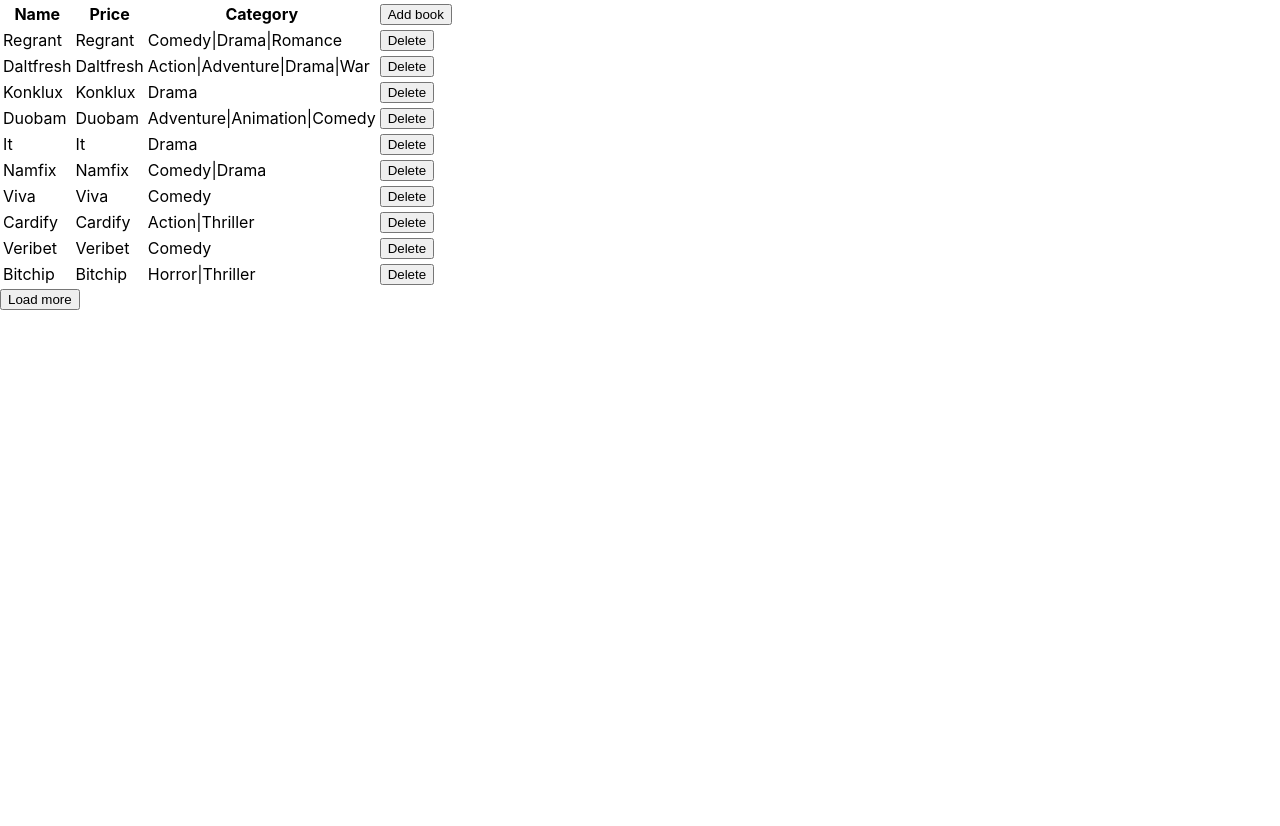
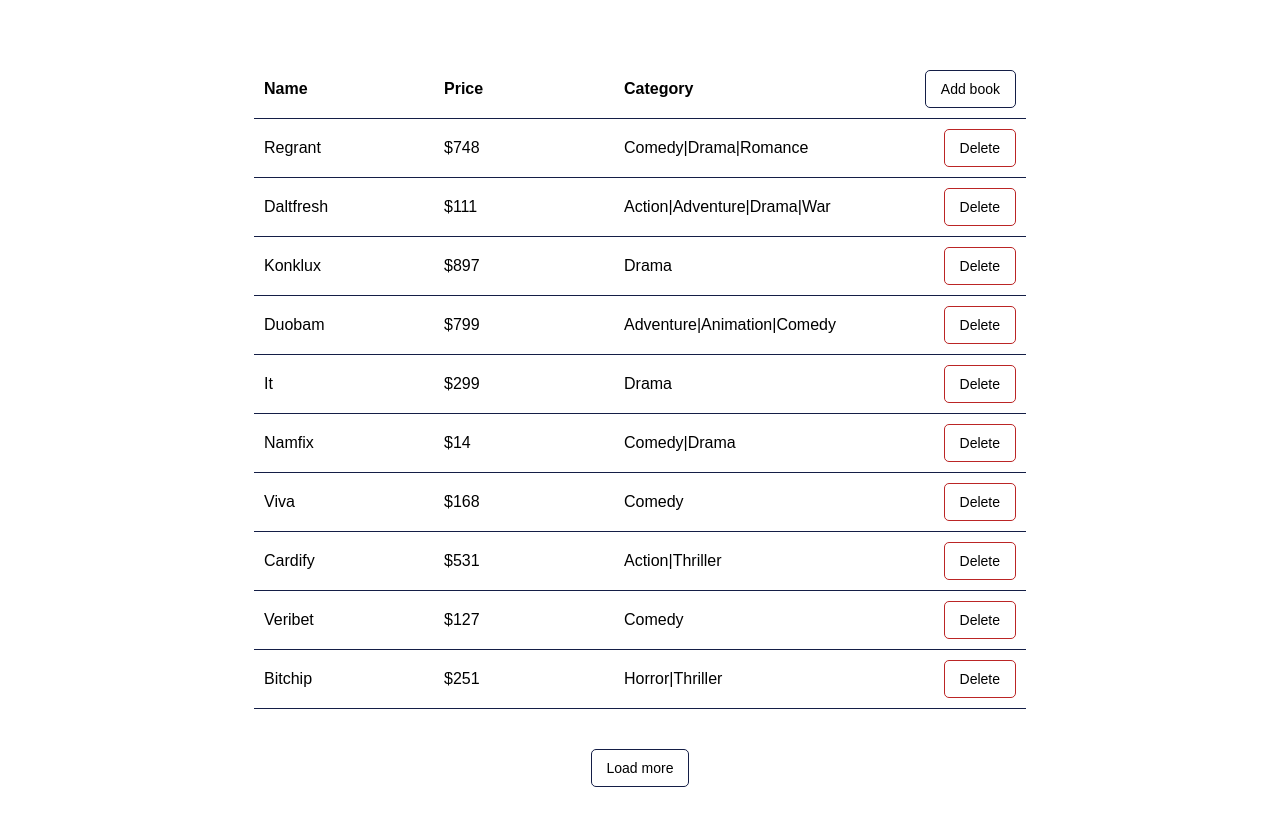
Before and after one commit to KoretskyiBohdan/booklist-react, a React (Create React App) app: page / in a window 1280 px wide. Before the commit the page ends 800 px from the top, so only its background shows below. Built offline with nearby package versions, Linux system fonts and the light colour scheme; data requests are answered from the project's data file.

Commit message:
done base styles

```diff
--- a/package.json
+++ b/package.json
@@ -16,6 +16,7 @@
     "react-dom": "^18.2.0",
     "react-redux": "^8.1.2",
     "react-scripts": "5.0.1",
+    "sass": "^1.66.1",
     "typescript": "^4.9.5",
     "web-vitals": "^2.1.4"
   },
--- /dev/null
+++ b/src/components/Books/BookRow.tsx
@@ -0,0 +1,21 @@
+import { BookType } from 'apiTypes';
+import css from './books.module.scss';
+
+interface BookRowProps {
+  book: BookType;
+}
+
+export const BookRow: React.FC<BookRowProps> = ({ book }) => {
+  return (
+    <tr key={book.id}>
+      <td>{book.name}</td>
+      <td>${book.price}</td>
+      <td>{book.category}</td>
+      <td>
+        <button className={css.buttonDanger}>Delete</button>
+      </td>
+    </tr>
+  );
+};
+
+export default BookRow;
--- a/src/components/Books/Books.tsx
+++ b/src/components/Books/Books.tsx
@@ -6,6 +6,8 @@ import {
   selectBooks,
   selectHasMoreItemsToLoad,
 } from 'store/books';
+import BookRow from './BookRow';
+import css from './books.module.scss';
 
 const Books = () => {
   const dispatch = useDispatch<any>();
@@ -17,37 +19,42 @@ const Books = () => {
     [dispatch]
   );
 
+  const addBook = useCallback(() => {
+    console.log('add book');
+  }, []);
+
   useOnMount(loadMoreBooks);
 
   return (
+    <div className={css.container}>
       <div>
-      <table>
+        <table className={css.table}>
           <thead>
             <tr>
               <th>Name</th>
               <th>Price</th>
               <th>Category</th>
               <th>
-              <button onClick={() => console.log('add book')}>Add book</button>
+                <button className={css.buttonPrimary} onClick={addBook}>
+                  Add book
+                </button>
               </th>
             </tr>
           </thead>
           <tbody>
-          {books.map((book) => {
-            return (
-              <tr key={book.id}>
-                <td>{book.name}</td>
-                <td>{book.name}</td>
-                <td>{book.category}</td>
-                <td>
-                  <button>Delete</button>
-                </td>
-              </tr>
-            );
-          })}
+            {books.map((book) => (
+              <BookRow key={book.id} book={book} />
+            ))}
           </tbody>
         </table>
-      {hasMoreItemsToLoad && <button onClick={loadMoreBooks}>Load more</button>}
+        <div className={css.loadMore}>
+          {hasMoreItemsToLoad && (
+            <button className={css.buttonPrimary} onClick={loadMoreBooks}>
+              Load more
+            </button>
+          )}
+        </div>
+      </div>
     </div>
   );
 };
--- /dev/null
+++ b/src/components/Books/books.module.scss
@@ -0,0 +1,53 @@
+$primary: #141e46;
+$danger: #bb2525;
+
+.container {
+  font-family: sans-serif;
+  display: flex;
+  justify-content: center;
+  margin-top: 60px;
+}
+
+.table {
+  & {
+    border-collapse: collapse;
+  }
+
+  tr {
+    border-bottom: 1pt solid $primary;
+  }
+
+  td,
+  th {
+    min-width: 160px;
+    text-align: left;
+    padding: 10px 10px;
+  }
+
+  td:last-child,
+  th:last-child {
+    text-align: right;
+  }
+}
+
+.buttonPrimary {
+  border: 1px solid $primary;
+
+  &:hover {
+    background-color: $primary;
+  }
+}
+
+.buttonDanger {
+  border: 1px solid $danger;
+
+  &:hover {
+    background-color: $danger;
+  }
+}
+
+.loadMore {
+  margin-top: 40px;
+  margin-bottom: 40px;
+  text-align: center;
+}
--- a/src/index.css
+++ b/src/index.css
@@ -11,3 +11,20 @@ code {
   font-family: source-code-pro, Menlo, Monaco, Consolas, 'Courier New',
     monospace;
 }
+
+button {
+  cursor: pointer;
+  background-color: white;
+  padding: 10px 15px;
+  transition: linear 0.2s background-color;
+  border-radius: 5px;
+  font-size: 14px;
+
+  &:hover {
+    color: white;
+  }
+
+  &:active {
+    transform: scale(1.1, 1.1);
+  }
+}
```
Also changed, not shown: 1 other file (tests, documents, lock files or other folders). Lines whose indentation alone changed are shown as unchanged.
